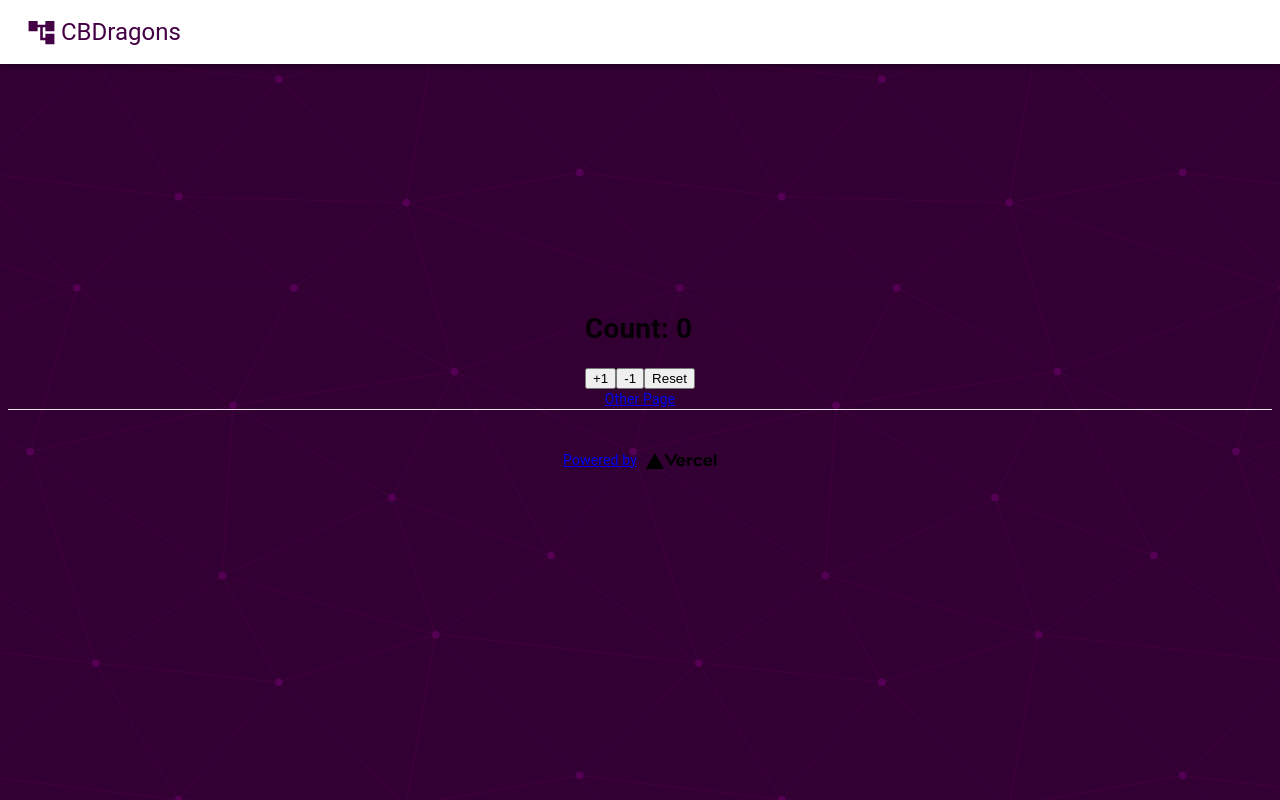
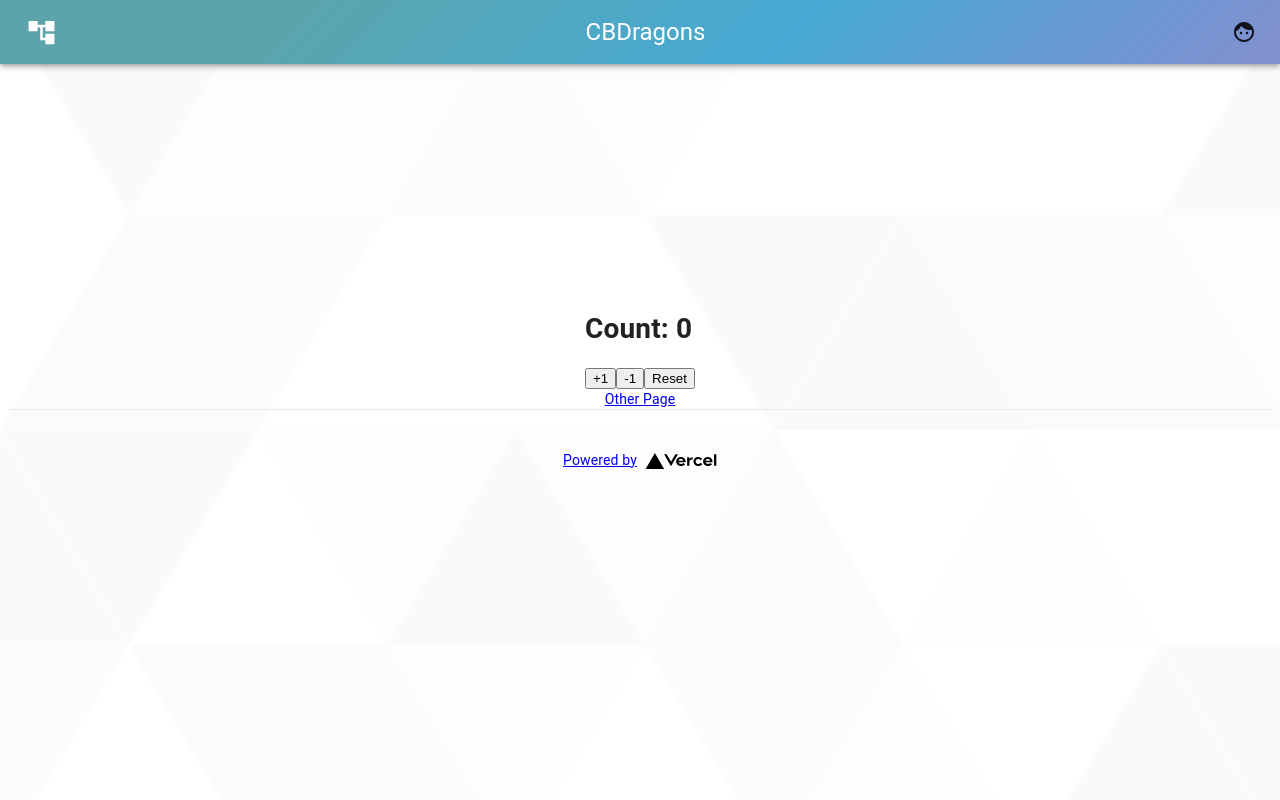
Before and after one commit to CCChira/CallbackDragons, a Next.js app: page / in a window 1280 px wide. Built offline with nearby package versions, Linux system fonts and the light colour scheme.

Commit message:
navbar prototype, svg background, new palette collor pallete

```diff
--- a/Components/NavbarComponent.js
+++ b/Components/NavbarComponent.js
@@ -1,14 +1,26 @@
 import AppBar from '@material-ui/core/AppBar';
 import { Toolbar, IconButton, makeStyles, Typography , Badge, } from '@material-ui/core';
-import { AccountTreeSharp } from '@material-ui/icons';
+import { AccountTreeSharp, FaceSharp } from '@material-ui/icons';
 const useStyles = makeStyles({
   navbar: {
-    backgroundColor: '#FFFFFF',
+    display: 'flex',
+    justifyContent: 'space-between',
     position: 'fixed',
+    background: "rgb(92,164,169)",
+    background: "linear-gradient(135deg, rgba(92,164,169,1) 20%, rgba(71,170,213,1) 61%, rgba(126,144,208,1) 97%)"
   },
   logo: {
-    color: '#440044',
+    position: 'relative',
+    color: '#FFFFFF',
     padding: '2px',
+  },
+  toolbar: {
+    display: 'flex',
+    justifyContent: 'space-between',
+    width: '100%',
+  },
+  profile: {
+    position: 'relative',
   }
 })
 function NavbarComponent() {
@@ -16,9 +28,10 @@ function NavbarComponent() {
   return (
     <div>
       <AppBar position = 'static' className = {classes.navbar}>
-        <Toolbar>
+        <Toolbar className = {classes.toolbar}>
             <AccountTreeSharp fontSize = "large" className = {classes.logo}/>
             <Typography className = {classes.logo} variant= "h5">CBDragons</Typography>
+            <FaceSharp className = {classes.profile}/>
         </Toolbar>
       </AppBar>
     </div>
--- a/pages/index.js
+++ b/pages/index.js
@@ -6,6 +6,7 @@ import { useDispatch, useSelector } from "react-redux";
 import { decrementCount, incrementCount, resetCount } from "../store/actions";
 import Link from "next/link";
 import NavbarComponent from "../Components/NavbarComponent";
+import SearchBarComponent from "../Components/SearchbarComponent";
 
 export default function Home() {
   const count = useSelector((state) => state.counter);
--- a/src/theme.js
+++ b/src/theme.js
@@ -1,14 +1,18 @@
 import { createTheme } from '@material-ui/core/styles';
 import red from '@material-ui/core/colors/red';
-
+/*
+#5ca4a9
+#47aad5
+#7e90d0 ///somtehing?
+*/
 // Create a theme instance.
 const theme = createTheme({
     palette: {
         primary: {
-            main: '#556cd6',
+            main: '#5ca4a9 ', ///turqoise
         },
         secondary: {
-            main: '#19857b',
+            main: '#47aad5', ///blue
         },
         error: {
             main: red.A400,
--- a/styles/Home.module.css
+++ b/styles/Home.module.css
@@ -1,5 +1,5 @@
 .container {
-  background-image: url(../public/endless-constellation.svg);
+  background-image: url(../public/large-triangles.svg);
   min-height: 100vh;
   padding: 0 0.5rem;
   display: flex;
```
Also changed, not shown: public/endless-constellation.svg (deleted), public/large-triangles.svg (added).
